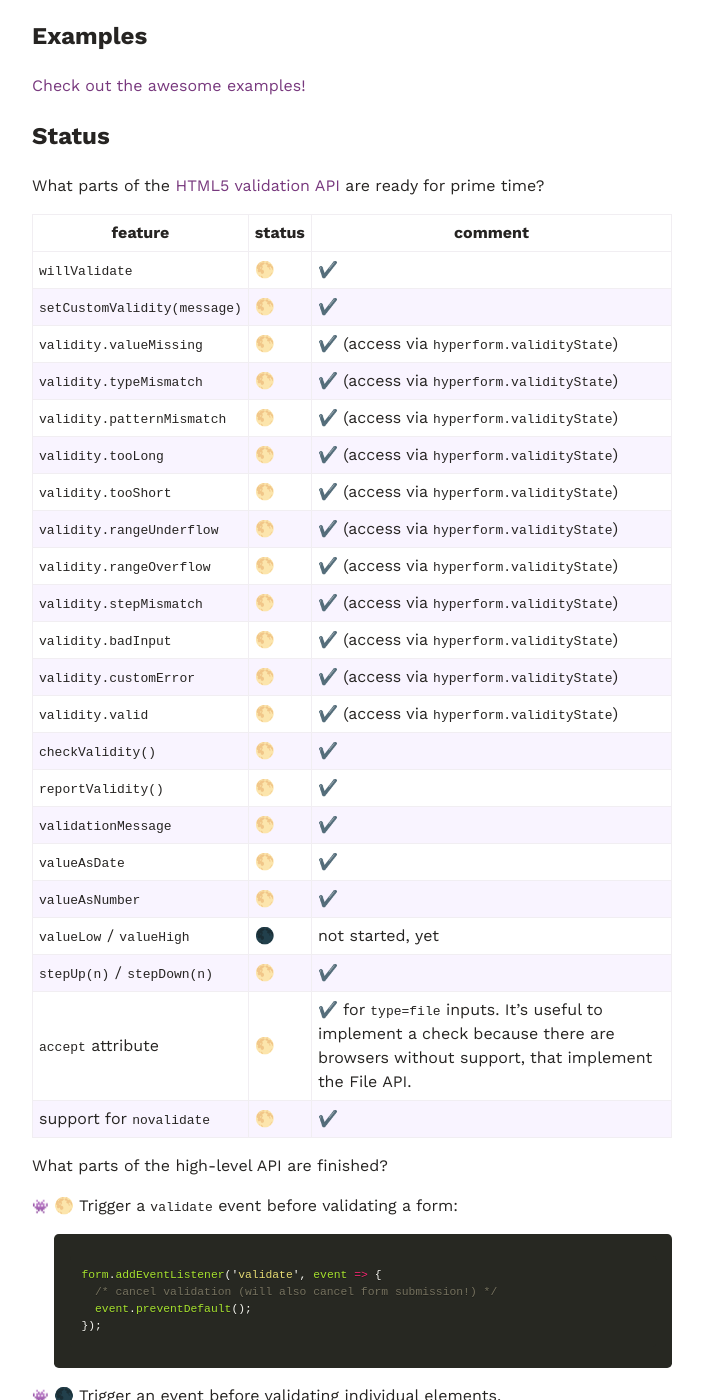
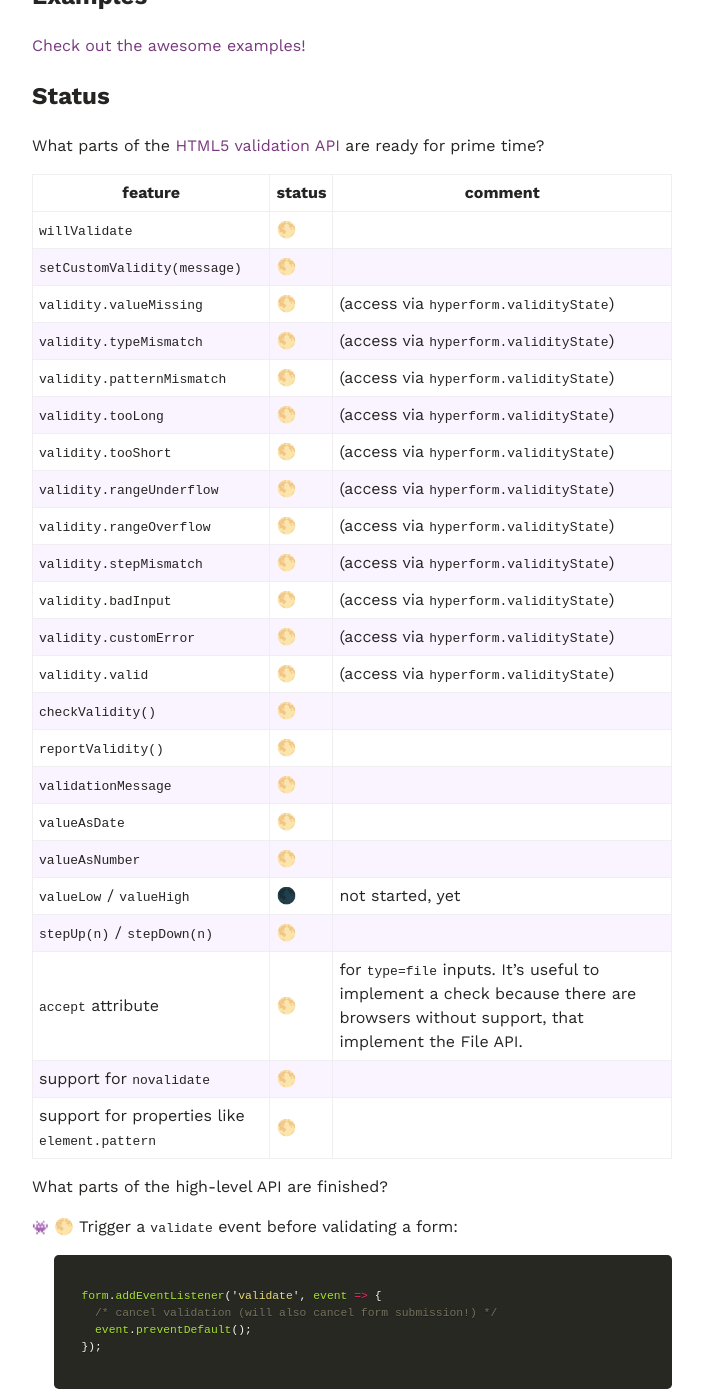
Before and after one commit to hyperform/hyperform.github.io, a Jekyll site: the page built from index.md, in a window 1280 px wide and 1400 px high, scrolled down 1911 px. Shown: the whole window, without its empty margins (288-991 px from the left). Built offline with Jekyll 4.4.1, drawn with Linux system fonts in a browser that asks for light colours; emoji names are drawn with the system emoji font.

Commit message:
do some housekeeping stuff

```diff
--- a/_layouts/base.html
+++ b/_layouts/base.html
@@ -1,5 +1,5 @@
 <!DOCTYPE html>
-<html>
+<html lang="en">
   {% include head.html %}
   <body>
     <article>
--- a/index.md
+++ b/index.md
@@ -3,14 +3,6 @@
 Hyperform is a complete implementation of the HTML 5 form validation API in
 Javascript. It replaces the browser’s native methods (if it even implements
 them…) and enriches it with custom events and hooks.
-
-<nav>
-  <ul>
-    <li class="github">
-      <a href="https://github.com/hyperform/hyperform">Github project page</a>
-    </li>
-  </ul>
-</nav>
 
 ## Installation
 
@@ -91,28 +83,29 @@ for prime time?
 
 | feature                      | status      | comment            |
 | ---------------------------- | ----------- | ------------------ |
-| `willValidate`               | :full_moon: | :heavy_check_mark: |
-| `setCustomValidity(message)` | :full_moon: | :heavy_check_mark: |
-| `validity.valueMissing`      | :full_moon: | :heavy_check_mark: (access via `hyperform.validityState`) |
-| `validity.typeMismatch`      | :full_moon: | :heavy_check_mark: (access via `hyperform.validityState`) |
-| `validity.patternMismatch`   | :full_moon: | :heavy_check_mark: (access via `hyperform.validityState`) |
-| `validity.tooLong`           | :full_moon: | :heavy_check_mark: (access via `hyperform.validityState`) |
-| `validity.tooShort`          | :full_moon: | :heavy_check_mark: (access via `hyperform.validityState`) |
-| `validity.rangeUnderflow`    | :full_moon: | :heavy_check_mark: (access via `hyperform.validityState`) |
-| `validity.rangeOverflow`     | :full_moon: | :heavy_check_mark: (access via `hyperform.validityState`) |
-| `validity.stepMismatch`      | :full_moon: | :heavy_check_mark: (access via `hyperform.validityState`) |
-| `validity.badInput`          | :full_moon: | :heavy_check_mark: (access via `hyperform.validityState`) |
-| `validity.customError`       | :full_moon: | :heavy_check_mark: (access via `hyperform.validityState`) |
-| `validity.valid`             | :full_moon: | :heavy_check_mark: (access via `hyperform.validityState`) |
-| `checkValidity()`            | :full_moon: | :heavy_check_mark: |
-| `reportValidity()`           | :full_moon: | :heavy_check_mark: |
-| `validationMessage`          | :full_moon: | :heavy_check_mark: |
-| `valueAsDate`                | :full_moon: | :heavy_check_mark: |
-| `valueAsNumber`              | :full_moon: | :heavy_check_mark: |
+| `willValidate`               | :full_moon: | |
+| `setCustomValidity(message)` | :full_moon: | |
+| `validity.valueMissing`      | :full_moon: | (access via `hyperform.validityState`) |
+| `validity.typeMismatch`      | :full_moon: | (access via `hyperform.validityState`) |
+| `validity.patternMismatch`   | :full_moon: | (access via `hyperform.validityState`) |
+| `validity.tooLong`           | :full_moon: | (access via `hyperform.validityState`) |
+| `validity.tooShort`          | :full_moon: | (access via `hyperform.validityState`) |
+| `validity.rangeUnderflow`    | :full_moon: | (access via `hyperform.validityState`) |
+| `validity.rangeOverflow`     | :full_moon: | (access via `hyperform.validityState`) |
+| `validity.stepMismatch`      | :full_moon: | (access via `hyperform.validityState`) |
+| `validity.badInput`          | :full_moon: | (access via `hyperform.validityState`) |
+| `validity.customError`       | :full_moon: | (access via `hyperform.validityState`) |
+| `validity.valid`             | :full_moon: | (access via `hyperform.validityState`) |
+| `checkValidity()`            | :full_moon: | |
+| `reportValidity()`           | :full_moon: | |
+| `validationMessage`          | :full_moon: | |
+| `valueAsDate`                | :full_moon: | |
+| `valueAsNumber`              | :full_moon: | |
 | `valueLow` / `valueHigh`     | :new_moon:  | not started, yet   |
-| `stepUp(n)` / `stepDown(n)`  | :full_moon: | :heavy_check_mark: |
-| `accept` attribute           | :full_moon: | :heavy_check_mark: for `type=file` inputs. It’s useful to implement a check because there are browsers without support, that implement the File API. |
-| support for `novalidate`     | :full_moon: | :heavy_check_mark: |
+| `stepUp(n)` / `stepDown(n)`  | :full_moon: | |
+| `accept` attribute           | :full_moon: | for `type=file` inputs. It’s useful to implement a check because there are browsers without support, that implement the File API. |
+| support for `novalidate`     | :full_moon: | |
+| support for properties like `element.pattern` | :full_moon: | |
 
 What parts of the high-level API are finished?
 
```
Also changed, not shown: docs/index.md (added, +5 -0 lines).
